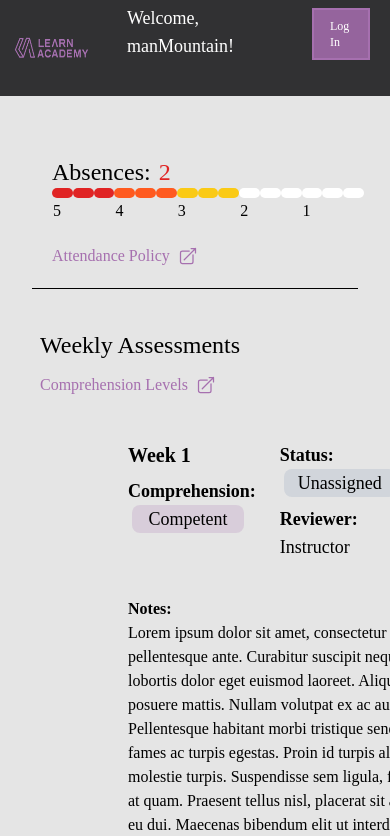
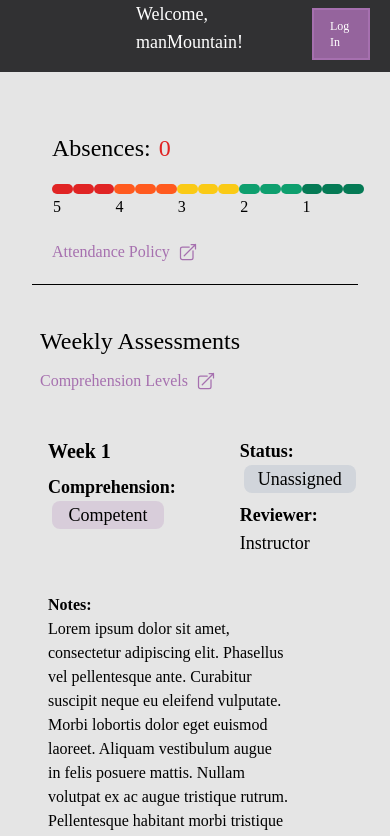
Before and after one commit to LEARNAcademy/student-application, a React (Create React App) app: page /studentdash in a window 390 px wide. Shown: the top 836 px of the page. Built offline with nearby package versions, Linux system fonts and the light colour scheme; a web font is replaced by a local one.

Commit message:
[65] fixed styling to be more functional for mobile devices

```diff
--- a/src/components/Assessment.js
+++ b/src/components/Assessment.js
@@ -59,7 +59,7 @@ const Assessment = (props) => {
   }, [])
 
   return (
-    <div className="px-32">
+    <div className="px-12 sm:px-32">
       {assess.map((assessment, index) => {
         return (
           <div id="week" key={index} className="w-full border-b border-black py-10">
@@ -72,14 +72,14 @@ const Assessment = (props) => {
               </div>
               <div className="flex flex-col">
                 <div className="flex w-full flex-row items-center">
-                  <div className="mx-6 my-1 text-lg"><strong>Status:</strong>
+                  <div className="mx-6 my-1 ml-16 text-lg"><strong>Status:</strong>
                     <span className={`relative mx-1 inline-block w-28 rounded-lg text-center before:absolute before:-inset-1 before:block ${statusColor[index]}`}>{assessment.status}</span>
                   </div>
                 </div>
-                <div className="my-1 pl-6 text-lg"><strong>Reviewer:</strong> {assessment.reviewer} </div>
+                <div className="my-1 ml-10 pl-6 text-lg"><strong>Reviewer:</strong> {assessment.reviewer} </div>
               </div>
             </div>
-            <div className="mt-8 w-[58ch] text-base"><strong>Notes:</strong> <br/>{assessment.notes} </div>
+            <div className="mt-8 w-[30ch] text-base sm:w-[58ch]"><strong>Notes:</strong> <br/>{assessment.notes} </div>
           </div>
         )
       })}
--- a/src/components/Attendance.js
+++ b/src/components/Attendance.js
@@ -35,7 +35,7 @@ const Attendance = ({absences}) => {
                 if(index % 3 === 0){
                   return <td key={index} > { -1 * ((index / 3) - 5)}</td>
                 } else {
-                  return <td key={index}> </td>
+                  return <td  key={index}> </td>
                 }
               })
               }
--- a/src/components/Greeter.js
+++ b/src/components/Greeter.js
@@ -11,7 +11,7 @@ const Greeter = (props) => {
   }
 
   return (
-    <div id="greeting" className="mr-4 mb-8 py-1 text-lg text-white xs:m-9 xs:ml-10 sm:ml-32 sm:text-2xl">
+    <div id="greeting" className="mr-1 mb-4  text-lg text-white xs:ml-6 sm:pt-4 sm:text-2xl">
       {`Welcome, ${greeterName(user)}!`}
     </div>
   )
--- a/src/components/Header.js
+++ b/src/components/Header.js
@@ -7,10 +7,10 @@ const Header = (props) => {
   const { user } = props
   return (
     <div className="flex items-center justify-between bg-[#313133]">
-      <div className="sm:flex sm:flex-row">
+      <div className="xxs:invisible xs:visible sm:flex sm:flex-row">
         <img
           src={ learnLogo }
-          className="ml-2 h-12 w-28 xs:h-8 xs:w-20 sm:h-auto sm:w-72"
+          className="ml-2 h-10 w-28 sm:h-auto sm:w-72"
           alt="Learn Academy Logo"
         />
       </div>
--- a/src/components/Navigation.js
+++ b/src/components/Navigation.js
@@ -11,7 +11,7 @@ const Navigation = ({login,setLogin}) => {
   }
 
   return (
-    <div className="my-2 mr-5 w-20 text-xs xs:mt-12 xs:w-12 sm:mr-10 sm:w-24">
+    <div className="my-2 mr-5 w-20 text-xs xs:w-12 sm:mr-10 sm:w-24">
       {login && (
         <Button text={"Log Out"} onClick={navigateLogin} />
       )}
--- a/src/pages/StudentDashboard/StudentDashboard.js
+++ b/src/pages/StudentDashboard/StudentDashboard.js
@@ -14,7 +14,10 @@ const StudentDashboard = () => {
     <div className="w-full overflow-x-hidden bg-neutral-200 font-['gesta']">
       <Header user={user}/>
       <div className="m-8 mt-10 border-b border-black p-5 sm:mx-32 sm:py-10 ">
-        <Absences student={student}/>
+        <div className="mb-5">
+          <Absences student={student}/>
+        </div>
+
         <div className="w-[80vw]">
           <Attendance absences={student.absences}/>
         </div>
--- a/src/pages/StudentLogin/StudentLogin.js
+++ b/src/pages/StudentLogin/StudentLogin.js
@@ -20,7 +20,7 @@ const StudentLogin = (props) => {
 
   const navigateHome = (e) => {
     e.preventDefault()
-    setLogin(true)
+    setLogin(false)
   }
 
   if(login) {
--- a/src/userMock.js
+++ b/src/userMock.js
@@ -5,7 +5,7 @@ export const user = {
   student: {
     id: 1,
     user_id: 1,
-    absences: 2,
+    absences: 0,
     assessments: [
       {
         id: 1,
--- a/tailwind.config.js
+++ b/tailwind.config.js
@@ -6,6 +6,7 @@ module.exports = {
   ],
   theme: {
     screens: {
+      xxs: "280px",
       xs: "412px",
       sm: "480px",
       md: "768px",
```
